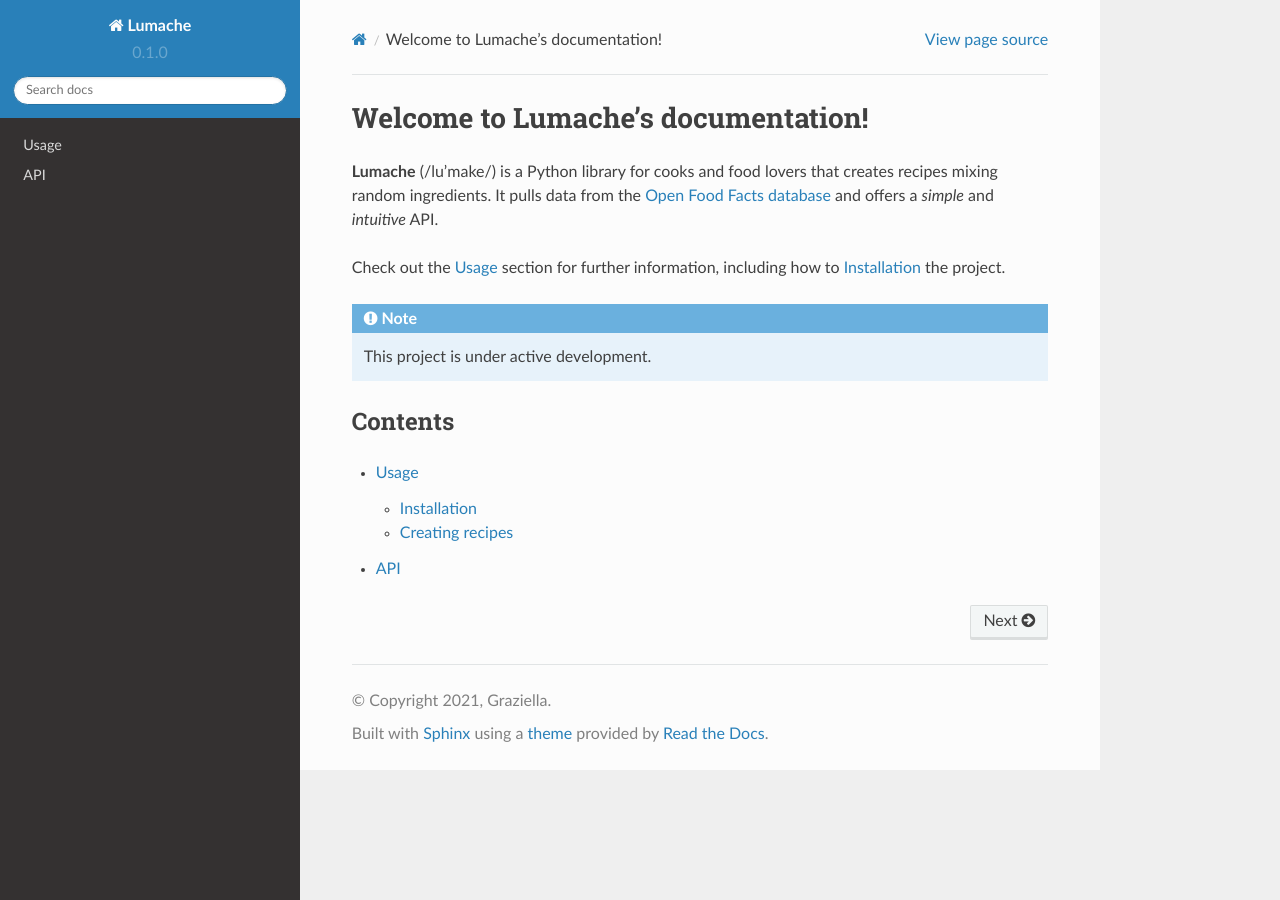
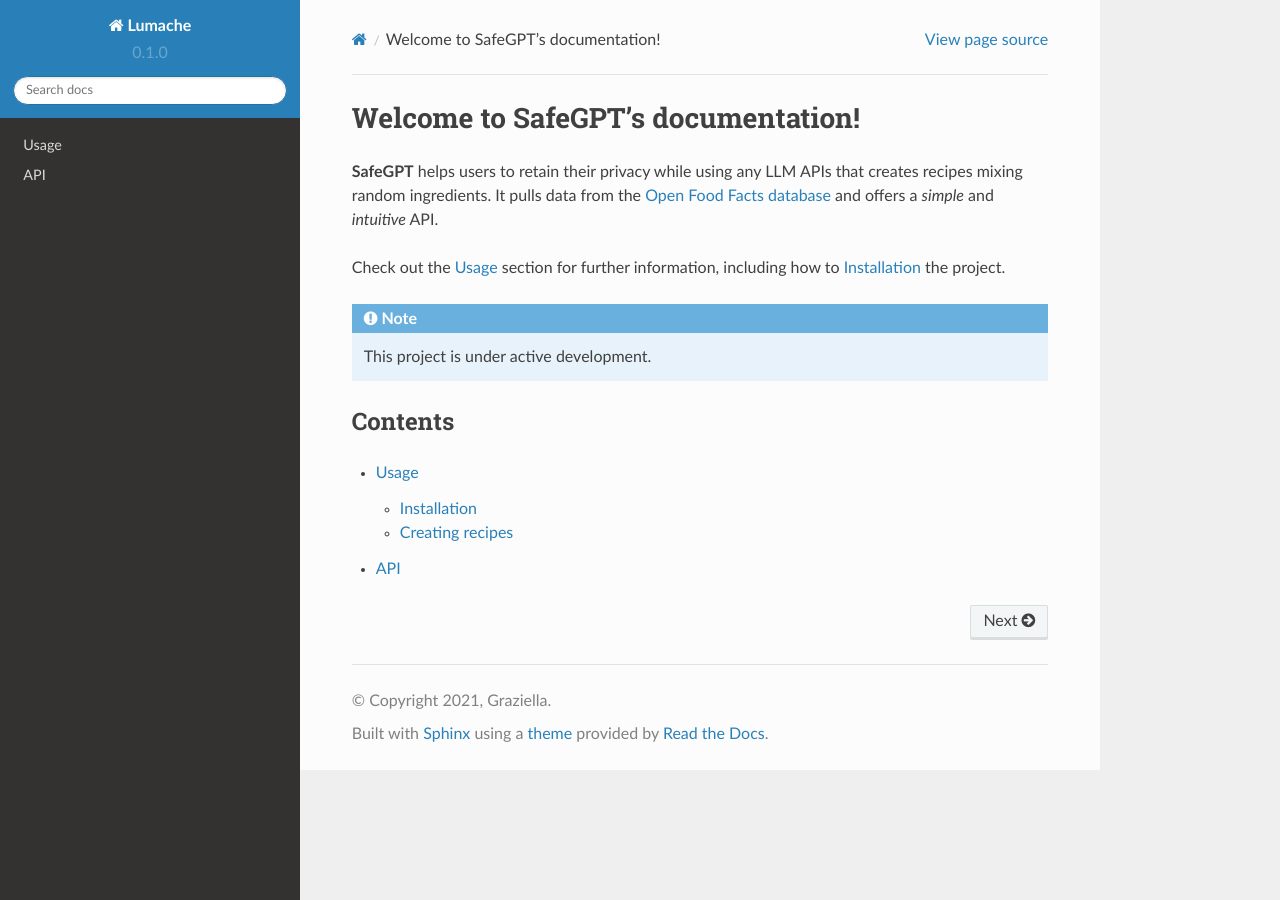
Before and after one commit to Trinityagi/Test, a Sphinx documentation site: the page built from docs/source/index.rst, in a window 1280 px wide. Built offline with Sphinx 7.4.7 and the Read the Docs theme 2.0.0, drawn with Linux system fonts in a browser that asks for light colours.

Commit message:
Update index.rst

```diff
--- a/docs/source/index.rst
+++ b/docs/source/index.rst
@@ -1,7 +1,7 @@
-Welcome to Lumache's documentation!
+Welcome to SafeGPT's documentation!
 ===================================
 
-**Lumache** (/lu'make/) is a Python library for cooks and food lovers
+**SafeGPT** helps users to retain their privacy while using any LLM APIs
 that creates recipes mixing random ingredients.
 It pulls data from the `Open Food Facts database <https://world.openfoodfacts.org/>`_
 and offers a *simple* and *intuitive* API.
```
